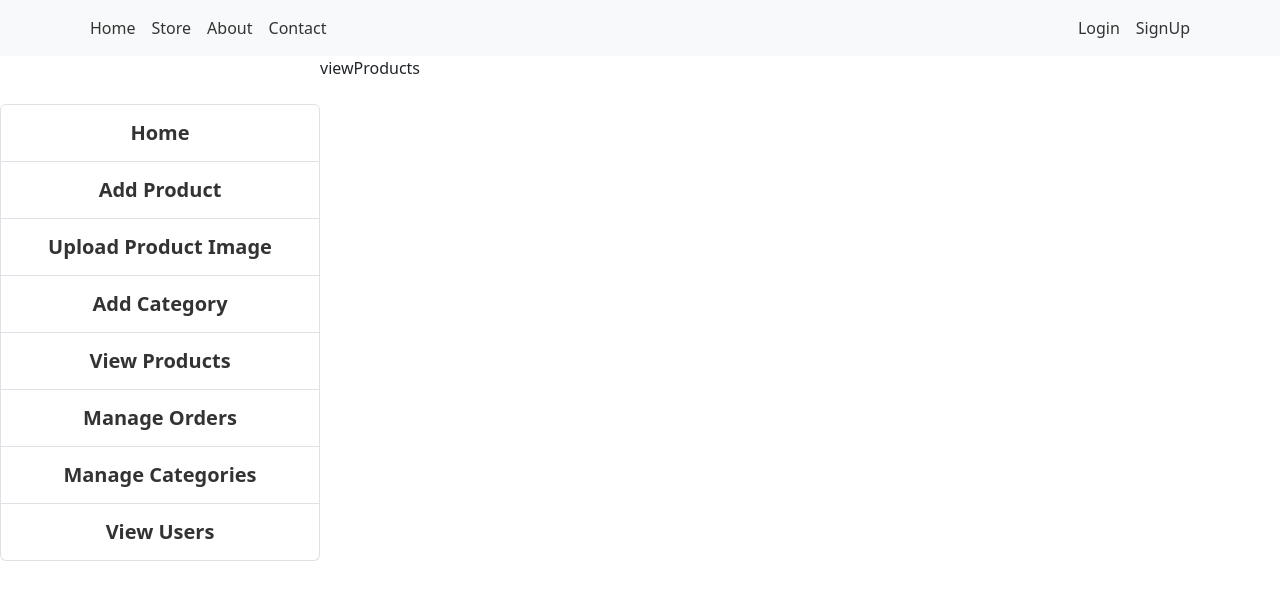
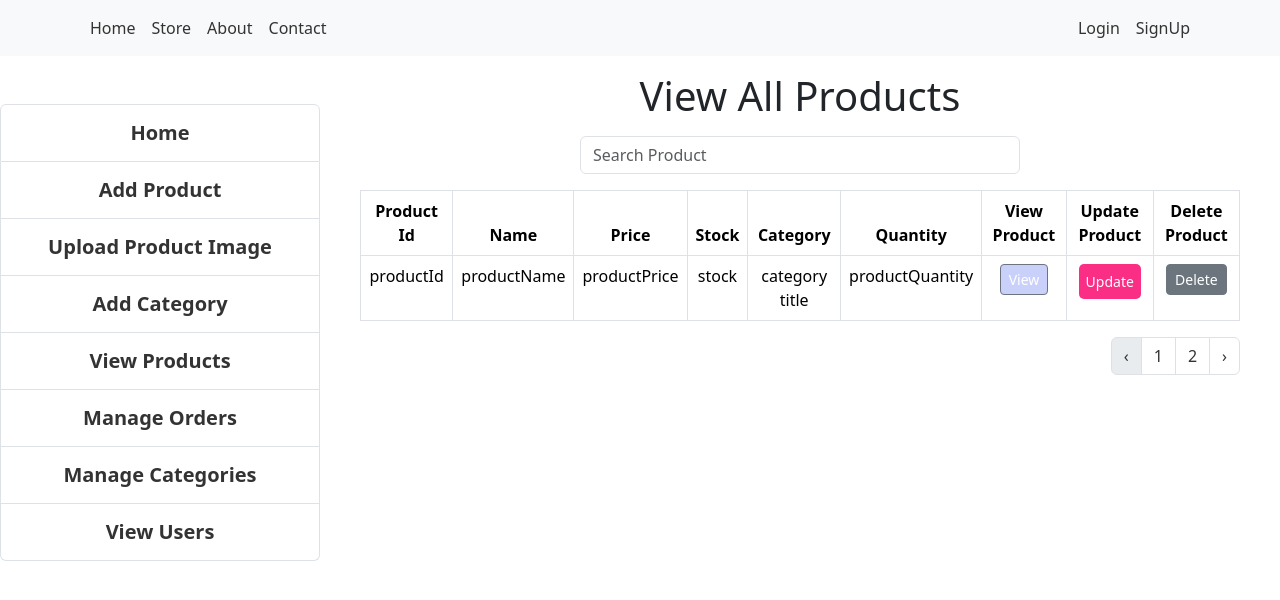
Before and after one commit to Rupesh-Kumbhar/ecom-store-frontend, a React (Create React App) app: page /admin-dashboard/view-products in a window 1280 px wide. Shown: the top 600 px of the page. Built offline with nearby package versions, Linux system fonts and the light colour scheme.

Commit message:
Manage Categories, Orders,View Products, View Users Pages created

```diff
--- a/src/Components/AdminPages/manageCategories/manageCategories.jsx
+++ b/src/Components/AdminPages/manageCategories/manageCategories.jsx
@@ -1,9 +1,32 @@
 import React from "react";
+import { Button, Table } from "reactstrap";
 
 function ManageCategories(){
-    return(
-        <div className="col-sm-12 p-0">manageCategories</div>
-    )
+    return (
+      <div className="col-sm-12 p-0">
+        <div className="col-sm-11 m-auto p-0">
+          <h1 className="text-center">Manage Categories</h1>
+          <Table bordered response hover className="text-center">
+            <thead>
+              <tr>
+                <th>Id</th>
+                <th>Name</th>
+                <th>Action</th>
+              </tr>
+            </thead>
+            <tbody>
+                <tr>
+                    <td>Id</td>
+                    <td>Name</td>
+                    <td>
+                        <Button size="sm" color="danger" >Delete</Button>
+                    </td>
+                </tr>
+            </tbody>
+          </Table>
+        </div>
+      </div>
+    );
 }
 
 export default ManageCategories;
--- a/src/Components/AdminPages/manageOrders/manageOrders.jsx
+++ b/src/Components/AdminPages/manageOrders/manageOrders.jsx
@@ -1,9 +1,66 @@
 import React from "react";
+import { Table,Button,FormGroup,Input} from "reactstrap";
 
-function ManageOrders(){
-    return(
-        <div className="col-sm-12 p-0">manageOrders</div>
-    )
+function ManageOrders() {
+  return (
+    <div className="col-sm-12 p-0">
+      <h1 className="text-center m-0 my-3">View All Orders</h1>
+      <div className="col-sm-11 m-auto p-0">
+
+        <FormGroup>
+          <Input className="w-50 m-auto" type="text" placeholder="Search Order/Product" ></Input>
+        </FormGroup>
+
+        <Table bordered borderless responsive hover className="text-center bg-white" >
+          <thead>
+            <tr>
+              <th>Id</th>
+              <th>Billing Address</th>
+              <th>Order Amount</th>
+              <th>Order Create</th>
+              <th>Order Delivered</th>
+              <th>Order Status</th>
+              <th>Payment Status</th>
+              <th>Oder User Id</th>
+              <th>View Product</th>
+              <th>Update Order</th>
+              <th>Cancel Order</th>
+            </tr>
+          </thead>
+
+          <tbody>
+            <tr>
+              <td> orderId </td>
+              <td> billingAddress </td>
+              <td> orderAmount </td>
+              <td> orderCreated </td>
+              <td> orderDelivered </td>
+              <td> orderStatus </td>
+              <td> paymentStatus </td>
+              <td> cancel order</td>
+              <td>
+                <Button color="primary" className="mt-2" size="sm">
+                  View
+                </Button>
+              </td>
+
+              <td>
+                <Button color="info" className="mt-2" size="sm">
+                  Update
+                </Button>
+              </td>
+
+              <td>
+                <Button color="danger" className="mt-2" size="sm">
+                  Cancel
+                </Button>
+              </td>
+            </tr>
+          </tbody>
+        </Table>
+      </div>
+    </div>
+  );
 }
 
-export default ManageOrders
+export default ManageOrders;
--- a/src/Components/AdminPages/viewProducts/viewProducts.jsx
+++ b/src/Components/AdminPages/viewProducts/viewProducts.jsx
@@ -1,12 +1,81 @@
 import React from "react";
+import {Input,FormGroup,Table, Button , Pagination, PaginationItem, PaginationLink} from "reactstrap"
+import "../viewProducts/viewProducts.scss"
 
-function ViewProducts (){
+function ViewProducts() {
+  return (
+    <div className="col-sm-12 p-0">
+      <div className="col-sm-11 m-auto p-0">
 
-    return(
-        <div className="col-sm-12 p-0">
-            viewProducts
+        <h1 className="text-center m-0 my-3">View All Products</h1>
+
+        <FormGroup>
+          <Input className="w-50 m-auto" type="text" placeholder="Search Product" ></Input>
+        </FormGroup>
+
+        <Table bordered responsive hover className={"bg-white text-center"}>
+          <thead>
+            <tr>
+              <th>Product Id</th>
+              <th>Name</th>
+              <th>Price</th>
+              <th>Stock</th>
+              <th>Category</th>
+              <th>Quantity</th>
+              <th>View Product</th>
+              <th>Update Product</th>
+              <th>Delete Product</th>
+            </tr>
+          </thead>
+
+          <tbody>
+            <tr>
+              <td>productId</td>
+              <td>productName</td>
+              {/* if use <td>productNamefggergeegrgergergergerg</td> Here handle length in CSS ,
+                    if it increasing in length...its affecting the width of other column */}
+              <td>productPrice</td>
+              <td>stock </td>
+              <td>category title</td>
+              <td>productQuantity</td>
+              <td>
+                <Button className="view-pro-btn" size="sm">
+                  View
+                </Button>
+              </td>
+              <td>
+                <Button className="update-pro-btn" size="sm">
+                  Update
+                </Button>
+              </td>
+              <td>
+                <Button className="delete-btn" size="sm">
+                  Delete
+                </Button>
+              </td>
+            </tr>
+          </tbody>
+        </Table>
+
+        <div className="col-sm-12 p-0 ">
+          <Pagination >
+            <PaginationItem disabled>
+              <PaginationLink previous href="#" />
+            </PaginationItem>
+            <PaginationItem>
+              <PaginationLink href="#">1</PaginationLink>
+            </PaginationItem>
+            <PaginationItem>
+              <PaginationLink href="#">2</PaginationLink>
+            </PaginationItem>
+            <PaginationItem>
+              <PaginationLink next href="#" />
+            </PaginationItem>
+          </Pagination>
         </div>
-    )
+      </div>
+    </div>
+  );
 }
 
 export default ViewProducts;
--- a/src/Components/AdminPages/viewProducts/viewProducts.scss
+++ b/src/Components/AdminPages/viewProducts/viewProducts.scss
@@ -0,0 +1,20 @@
+.update-pro-btn {
+    border-radius: 5px !important;
+    color: white !important;
+    background-color: #FB2E86 !important;
+    padding: 7px !important;
+    border: 0px !important;
+}
+
+.delete-btn {
+    background-color: #627264;
+}
+
+.view-pro-btn {
+    background-color: #c9d1fb !important;
+    color: black;
+    border: 1px solid #dadbf1;
+}
+.pagination {
+    justify-content: end;
+}
--- a/src/Components/AdminPages/viewUsers/viewUsers.jsx
+++ b/src/Components/AdminPages/viewUsers/viewUsers.jsx
@@ -1,9 +1,74 @@
 import React from "react";
+import { FormGroup,Input,Table } from "reactstrap";
 
 function ViewUsers(){
-    return(
-        <div className="col-sm-12 p-0">viewUsers</div>
-    )
+    return (
+      <div className="col-sm-12 p-0">
+        <h1 className="text-center m-0 my-3">View All Users</h1>
+        <div className="col-sm-11 m-auto p-0">
+          <FormGroup>
+            <Input
+              className="w-50 m-auto"
+              type="text"
+              placeholder="Search User"
+            ></Input>
+          </FormGroup>
+
+          <Table
+            bordered
+            borderless
+            responsive
+            hover
+            className={"text-center bg-white"}
+          >
+            <thead>
+              <tr>
+                <th>User Id</th>
+                <th>Name</th>
+                <th>UserName</th>
+                <th>Address</th>
+                {/* <th>About</th> */}
+                <th>Gender</th>
+                <th>Created At</th>
+                <th>Active</th>
+                <th>User Roles</th>
+                <th>Mobile</th>
+
+                {/* <th>Delete User</th> */}
+                {/* <th>Update User</th> */}
+              </tr>
+            </thead>
+
+            <tbody>
+              <tr >
+                <td>userId </td>
+                <td>name </td>
+                <td>email </td>
+                <td>address </td>
+                {/* <td>{u.about}</td> */}
+                <td>gender </td>
+                <td>Date</td>
+                <td>active </td>
+
+                <td>Admin/Normal</td>
+
+                <td>phone</td>
+
+                {/* <td>
+                     <Button color="primary" tag={Link} to={'/admin-dashboard/update-user/'+u.userId} action='true'>Update</Button>
+
+                                         </td>
+
+                                         <td>
+                                            <Button color="danger" onClick={()=>deleteU(u.userId)} >Delete</Button>
+
+                                         </td>  */}
+              </tr>
+            </tbody>
+          </Table>
+        </div>
+      </div>
+    );
 }
 
 export default ViewUsers
--- a/src/Components/Footer/footer.jsx
+++ b/src/Components/Footer/footer.jsx
@@ -37,7 +37,6 @@ function Footer(){
                             </p>
                         </div>
                     </div>
-                    <hr />
                 </div>
             </footer>
         </div>
--- a/src/Components/Navbar/navbar.jsx
+++ b/src/Components/Navbar/navbar.jsx
@@ -14,9 +14,9 @@ function NavbarHome() {
                     <Navbar.Collapse id="responsive-navbar-nav">
                         <Nav className="me-auto">
                             <Nav.Link href="/">Home</Nav.Link>
-                            <Nav.Link href="store">Store</Nav.Link>
-                            <Nav.Link href="about">About</Nav.Link>
-                            <Nav.Link href="contacts">Contact</Nav.Link>
+                            <Nav.Link href="/store">Store</Nav.Link>
+                            <Nav.Link href="/about">About</Nav.Link>
+                            <Nav.Link href="/contacts">Contact</Nav.Link>
                         </Nav>
                         <Nav>
                             <Nav.Link href="login">Login</Nav.Link>
```
